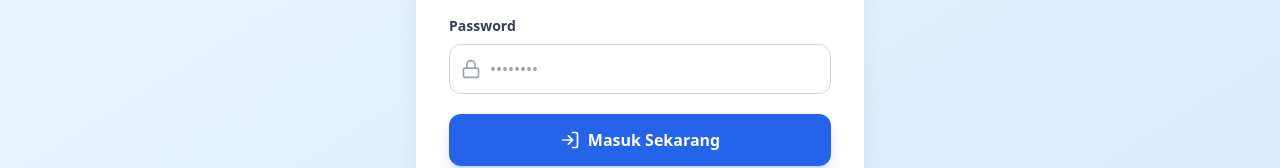
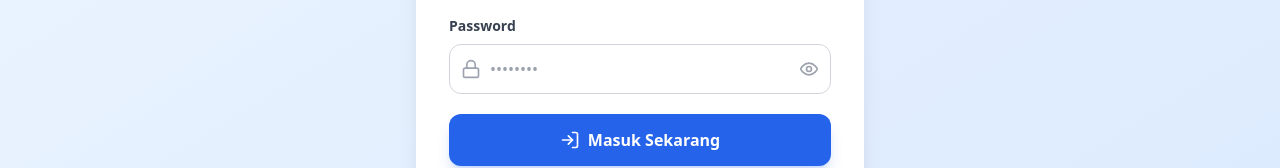
Before and after one commit to Thariq21/FrontEnd-TrustFound, a React (Vite) app: page /auth/login in a window 1280 px wide. Shown: the part 554-722 px from the top of the page. Built offline with nearby package versions, Linux system fonts and the light colour scheme; no server answers.

Commit message:
Add Feature View Password in Login Page

```diff
--- a/src/pages/auth/Login.jsx
+++ b/src/pages/auth/Login.jsx
@@ -1,6 +1,6 @@
 import { useState } from 'react';
 import { useNavigate, Link } from 'react-router-dom';
-import { User, Lock, LogIn, AlertCircle, GraduationCap, ShieldCheck } from 'lucide-react';
+import { User, Lock, LogIn, AlertCircle, GraduationCap, ShieldCheck, Eye, EyeOff } from 'lucide-react';
 // Import path yang benar (relatif dari src/pages/auth/ ke src/services/)
 import api from '../../services/api';
 
@@ -11,6 +11,7 @@
   });
   // State untuk membedakan tipe user: mahasiswa atau staff
   const [userType, setUserType] = useState('mahasiswa');
+  const [showPassword, setShowPassword] = useState(false);
 
   const [loading, setLoading] = useState(false);
   const [error, setError] = useState('');
@@ -214,14 +215,21 @@
                 <div className="relative group">
                   <Lock className="absolute left-3 top-1/2 -translate-y-1/2 text-gray-400 group-focus-within:text-blue-600 transition-colors" size={20} />
                   <input
-                    type="password"
+                    type={showPassword ? "text" : "password"}
                     name="password"
                     value={formData.password}
                     onChange={handleChange}
-                    className="w-full pl-10 pr-4 py-3 border border-gray-300 rounded-xl focus:ring-2 focus:ring-blue-500 focus:border-transparent transition outline-none"
+                    className="w-full pl-10 pr-10 py-3 border border-gray-300 rounded-xl focus:ring-2 focus:ring-blue-500 focus:border-transparent transition outline-none"
                     placeholder="••••••••"
                     required
                   />
+                  <button
+                    type="button"
+                    onClick={() => setShowPassword(!showPassword)}
+                    className="absolute right-3 top-1/2 -translate-y-1/2 text-gray-400 hover:text-gray-600 focus:outline-none transition-colors"
+                  >
+                    {showPassword ? <EyeOff size={20} /> : <Eye size={20} />}
+                  </button>
                 </div>
               </div>
 
```
